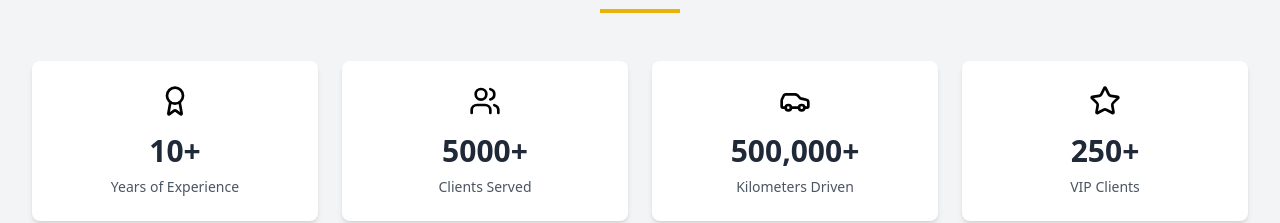
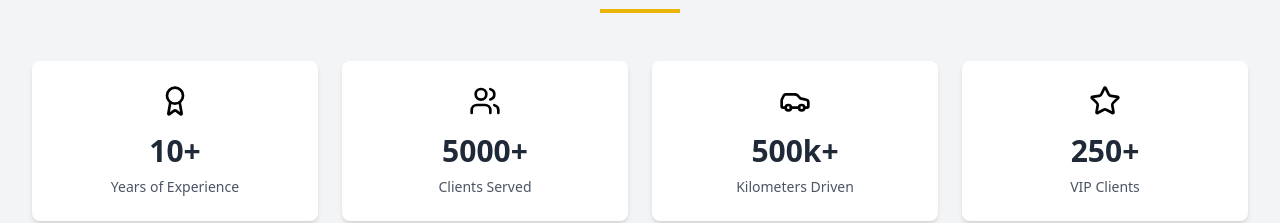
Before and after one commit to abcxhadi/project_1, a React (Create React App) app: page / in a window 1280 px wide. Shown: the part 1480-1703 px from the top of the page. Built offline with nearby package versions, Linux system fonts and the light colour scheme.

Commit message:
fixed the overflowing 500k

```diff
--- a/src/App.js
+++ b/src/App.js
@@ -117,7 +117,7 @@ const ShafeerPortfolio = () => {
   const experienceItems = [
     { title: 'Years of Experience', value: '10+', icon: <Award className="w-8 h-8 text-gold-500" /> },
     { title: 'Clients Served', value: '5000+', icon: <Users className="w-8 h-8 text-gold-500" /> },
-    { title: 'Kilometers Driven', value: '500,000+', icon: <Car className="w-8 h-8 text-gold-500" /> },
+    { title: 'Kilometers Driven', value: '500k+', icon: <Car className="w-8 h-8 text-gold-500" /> },
     { title: 'VIP Clients', value: '250+', icon: <Star className="w-8 h-8 text-gold-500" /> }
   ];
 
```
